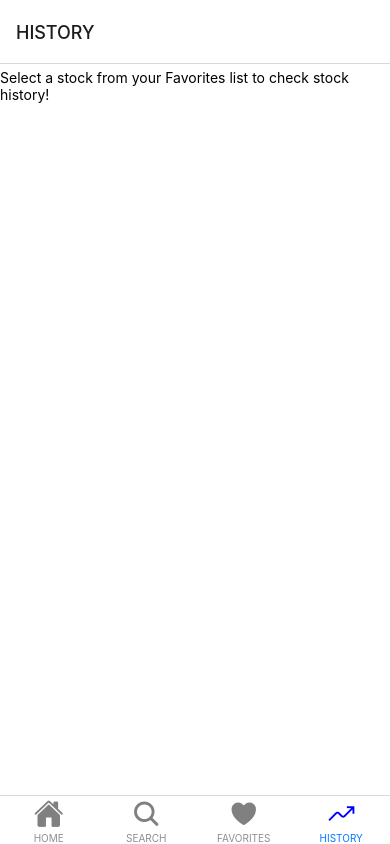
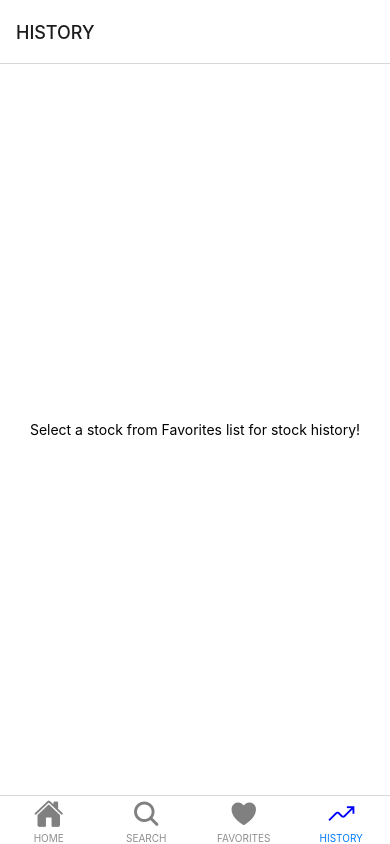
Before and after one commit to Maiha192/StocksMobile, a React Native app: screen /History in a window 390 px wide. Built offline with nearby package versions, Linux system fonts and the light colour scheme.

Commit message:
Add comments

```diff
--- a/screens/FavoritesScreen.js
+++ b/screens/FavoritesScreen.js
@@ -82,6 +82,7 @@ export default function FavoritesScreen() {
     );
   };
 
+  // Rendered screen when Favorites list is empty
   if (favoritesList.length === 0) {
     return (
       <View style={styles.notification}>
@@ -89,6 +90,8 @@ export default function FavoritesScreen() {
       </View>
     );
   }
+
+  // Rendered screen when Favorites list is not empty
   return (
     <View style={styles.container}>
       <ScrollView style={styles.scrollView}>
--- a/screens/HistoryScreen.js
+++ b/screens/HistoryScreen.js
@@ -1,13 +1,16 @@
+// Import necessary dependencies
 import React, { useState, useEffect } from "react";
 import { View, Text, StyleSheet, FlatList } from "react-native";
 import { getData } from "../api/api";
 
+// Main function for History Screen
 export default function HistoryScreen({ route }) {
   const symbol = route.params?.symbol ?? null;
   const [historyData, setHistoryData] = useState([]);
   const [stockName, setStockName] = useState("");
 
   useEffect(() => {
+    // Function to fetch stock history data
     if (symbol) {
       const fetchHistoryData = async () => {
         try {
@@ -17,7 +20,7 @@ export default function HistoryScreen({ route }) {
           setHistoryData(data);
           setStockName(data[0].name);
         } catch (error) {
-          console.error("Error fetching history data:", error);
+          console.error("Error fetching stock history data:", error);
         }
       };
 
@@ -25,6 +28,7 @@ export default function HistoryScreen({ route }) {
     }
   }, [symbol]);
 
+  // Function to display stock data in each row
   const renderItem = ({ item }) => (
     <View style={styles.row}>
       <Text style={[styles.cell, styles.date]}>
@@ -45,13 +49,16 @@ export default function HistoryScreen({ route }) {
     </View>
   );
 
+  // Rendered screen when no stock selected from Favorites list
   if (!symbol) {
     return (
-      <View style={styles.container}>
-        <Text>Select a stock from your Favorites list to check stock history!</Text>
+      <View style={styles.notification}>
+        <Text>Select a stock from Favorites list for stock history!</Text>
       </View>
     );
   }
+
+  // Rendered screen when a stock selected from Favorites list
   return (
     <View style={styles.container}>
       <Text style={styles.stockName}>
@@ -76,6 +83,7 @@ export default function HistoryScreen({ route }) {
   );
 }
 
+// Styles
 const styles = StyleSheet.create({
   container: {
     flex: 1,
@@ -135,4 +143,10 @@ const styles = StyleSheet.create({
   list: {
     marginTop: 60,
   },
+  notification: {
+    flex: 1,
+    backgroundColor: "white",
+    justifyContent: "center",
+    alignItems: "center",
+  },
 });
```
